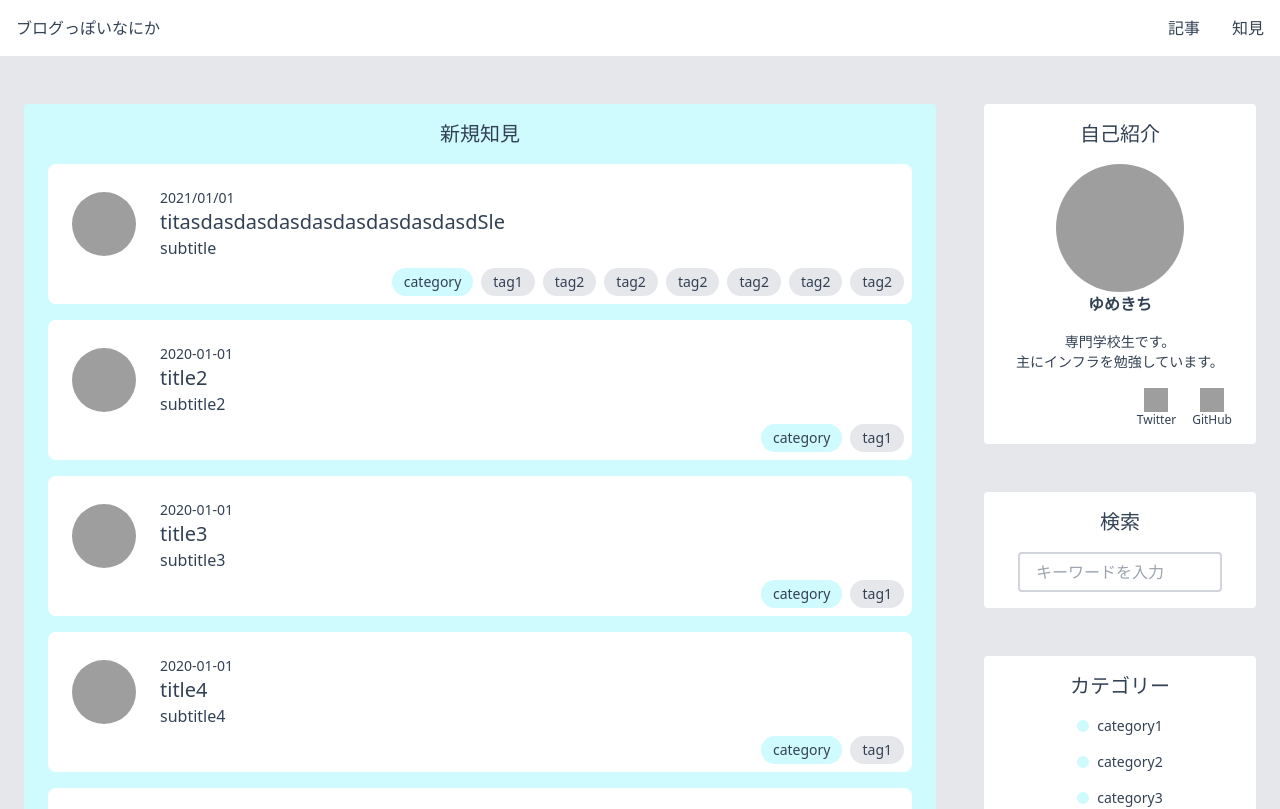
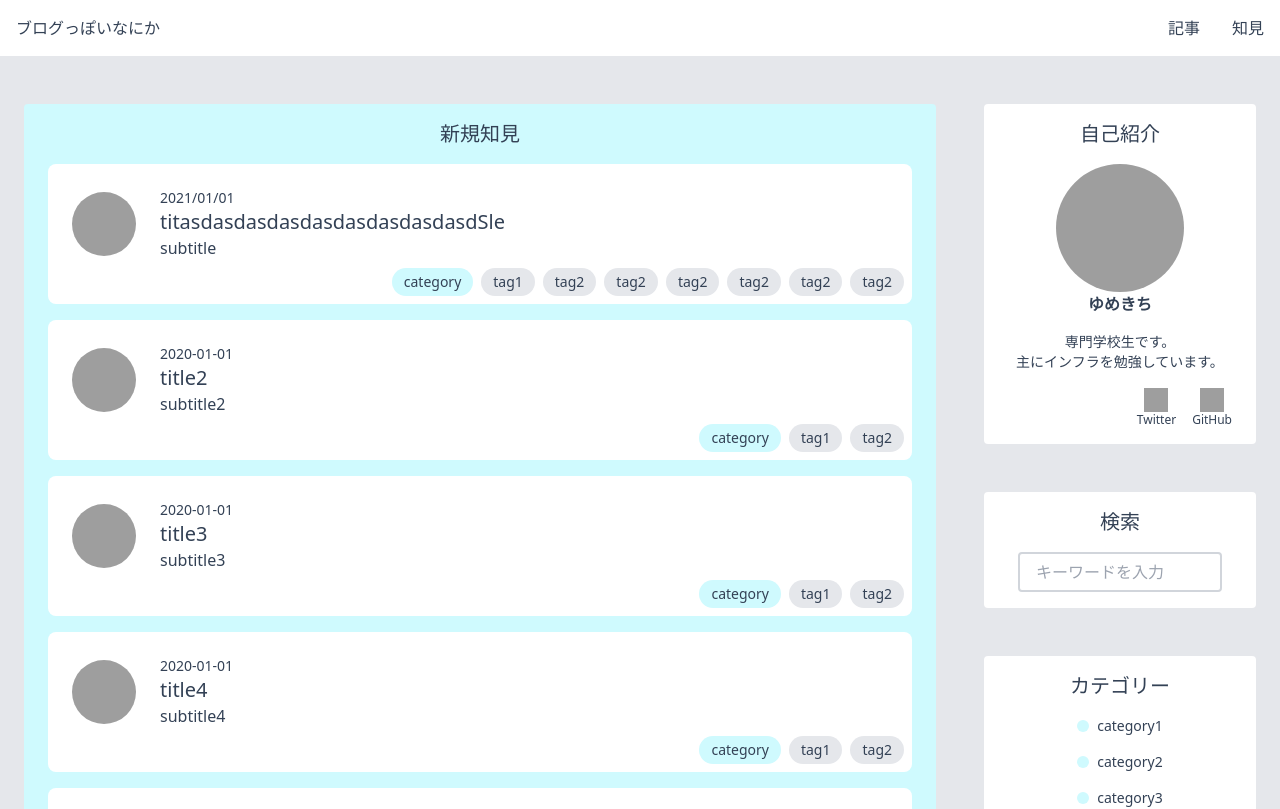
Before and after one commit to yumekiti-archive/blog-client, a React (Create React App) app: page /knowledge in a window 1280 px wide. Shown: the top 809 px of the page. Built offline with nearby package versions, Linux system fonts and the light colour scheme; grey boxes are pictures that could not be loaded.

Commit message:
`add` interfaces

```diff
--- /dev/null
+++ b/src/libs/interfaces/category.ts
@@ -0,0 +1,4 @@
+export default interface Category {
+  id: number;
+  name: string;
+}
--- /dev/null
+++ b/src/libs/interfaces/header.ts
@@ -0,0 +1,7 @@
+export default interface Header {
+  title: string;
+  links: {
+    name: string;
+    path: string;
+  }[];
+}
--- /dev/null
+++ b/src/libs/interfaces/introduce.ts
@@ -0,0 +1,5 @@
+export default interface Introduce {
+  name: string;
+  body: string;
+  links: { name: string; path: string; img: string }[];
+}
--- /dev/null
+++ b/src/libs/interfaces/knowledge.ts
@@ -0,0 +1,7 @@
+export default interface Knowledge {
+  id: number;
+  img: string;
+  title: string;
+  subtitle: string;
+  date: string;
+}
--- /dev/null
+++ b/src/libs/interfaces/report.ts
@@ -0,0 +1,11 @@
+import Category from "./category";
+import Tag from "./tag";
+
+export default interface Report {
+  id: number;
+  img: string;
+  title: string;
+  date: string;
+  category: Category;
+  tags: Tag[];
+}
--- /dev/null
+++ b/src/libs/interfaces/tag.ts
@@ -0,0 +1,4 @@
+export default interface Tag {
+  id: number;
+  name: string;
+}
--- a/src/libs/mocks/categories.ts
+++ b/src/libs/mocks/categories.ts
@@ -1,4 +1,6 @@
-export const getCategoriesMock = () => {
+import Category from "../interfaces/category";
+
+export const getCategoriesMock = (): Category[] => {
   const data = [];
 
   for (let i = 1; i < 10; i++) {
--- a/src/libs/mocks/header.ts
+++ b/src/libs/mocks/header.ts
@@ -1,4 +1,6 @@
-export const getHeaderMock = () => {
+import Header from "../interfaces/header";
+
+export const getHeaderMock = (): Header => {
   return {
     title: 'ブログっぽいなにか',
     links: [
--- a/src/libs/mocks/introduce.ts
+++ b/src/libs/mocks/introduce.ts
@@ -1,4 +1,6 @@
-export const getIntroduceMock = () => {
+import Introduce from '../interfaces/introduce';
+
+export const getIntroduceMock = (): Introduce => {
   return {
     name: 'ゆめきち',
     body: '専門学校生です。\n主にインフラを勉強しています。',
--- a/src/libs/mocks/knowledge.ts
+++ b/src/libs/mocks/knowledge.ts
@@ -1,4 +1,6 @@
-export const getKnowledgeMock = () => {
+import Knowledge from '../interfaces/knowledge';
+
+export const getKnowledgeMock = (): Knowledge[] => {
   const data = [];
 
   data.push({
@@ -20,8 +22,8 @@ export const getKnowledgeMock = () => {
       subtitle: `subtitle${i}`,
       date: '2020-01-01',
       path: 'https://twitter.com/yumekiti1204',
-      category: { id: i, name: 'category'},
-      tags: [{ id: i, name: 'tag1' }],
+      category: { id: 1, name: 'category'},
+      tags: [{ id: 1, name: 'tag1' }, { id: 2, name: 'tag2' }],
     });
   }
 
--- a/src/libs/mocks/reports.ts
+++ b/src/libs/mocks/reports.ts
@@ -1,4 +1,6 @@
-export const getReportsMock = () => {
+import Report from '../interfaces/report';
+
+export const getReportsMock = (): Report[] => {
   const data = [];
 
   data.push({
--- a/src/libs/mocks/tags.ts
+++ b/src/libs/mocks/tags.ts
@@ -1,4 +1,6 @@
-export const getTagsMock = () => {
+import Tag from "../interfaces/tag";
+
+export const getTagsMock = (): Tag[] => {
   const data = [];
 
   for (let i = 1; i < 30; i++) {
```
